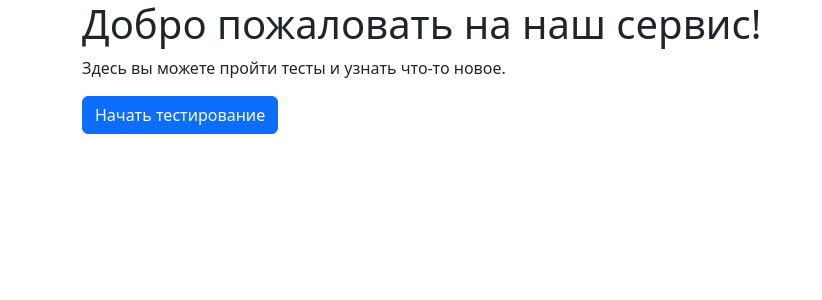
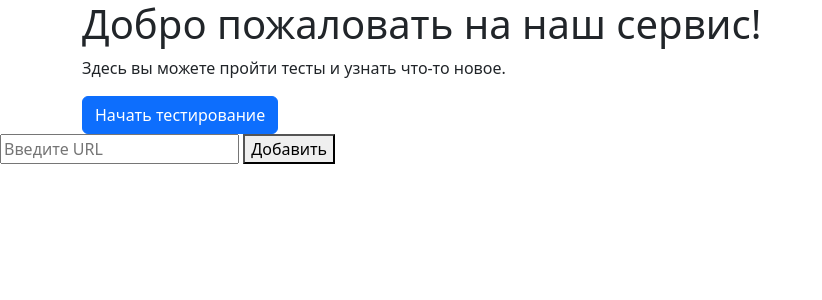
Before and after one commit to Robinwurst/python-project-83, a Flask app: page / in a window 1280 px wide. Shown: the top 300 px of the page, without its empty margins (0-822 px from the left). Run offline with Flask 3, Linux system fonts and the light colour scheme; some libraries are stand-ins or nearby versions.

Commit message:
third step

```diff
--- a/page_analyzer/app.py
+++ b/page_analyzer/app.py
@@ -1,16 +1,17 @@
 import os
-from flask import Flask, render_template
 from dotenv import load_dotenv
 import psycopg2
+from flask import Flask, render_template, request, redirect, url_for, flash
 
 load_dotenv()
+
 app = Flask(__name__)
 app.config['SECRET_KEY'] = os.getenv('SECRET_KEY')
 
-DATABASE_URL = os.getenv('DATABASE_URL')
+def get_db_connection():
+    conn = psycopg2.connect(os.getenv('DATABASE_URL'))
+    return conn
 
-def get_connection():
-    return psycopg2.connect(DATABASE_URL)
 @app.route('/')
 def index():
     return render_template('index.html')
--- a/page_analyzer/templates/index.html
+++ b/page_analyzer/templates/index.html
@@ -15,5 +15,9 @@
     </div>
     <!-- Подключение Bootstrap JS через CDN -->
     <script src="https://cdn.jsdelivr.net/npm/bootstrap@5.3.0/dist/js/bootstrap.bundle.min.js"></script>
+<form action="{{ url_for('add_url') }}" method="post">
+    <input type="text" name="url" placeholder="Введите URL" required>
+    <button type="submit">Добавить</button>
+</form>
 </body>
 </html>
```
